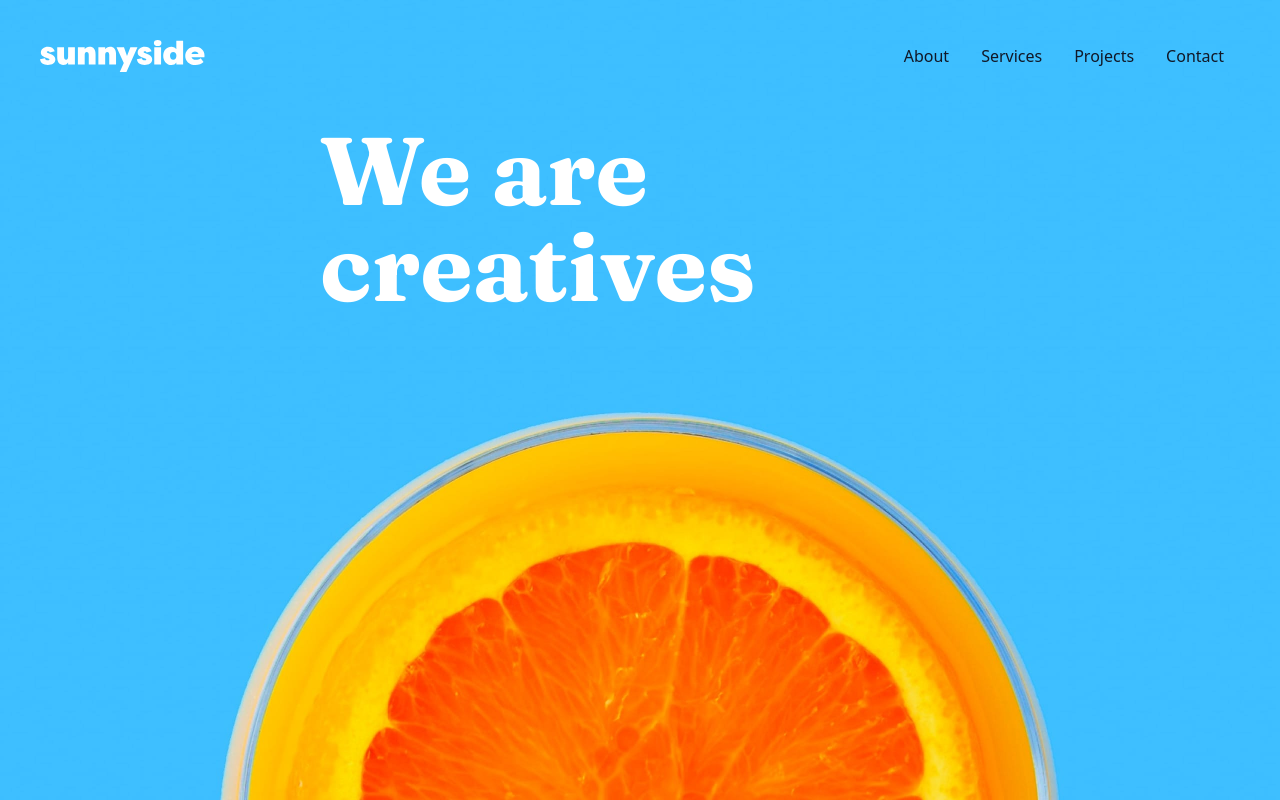
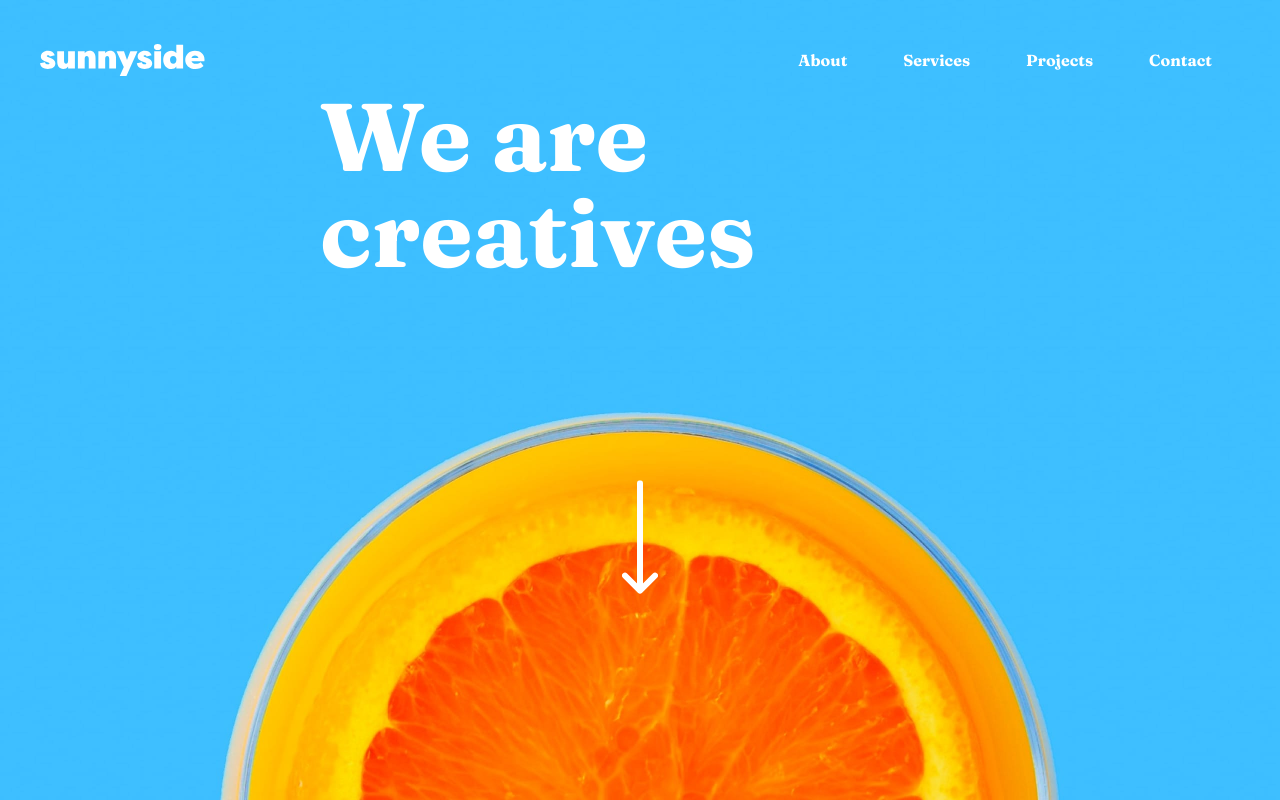
Before and after one commit to sinz134/fm-sunnyside-agency-landing-page, a website: page index.html in a window 1280 px wide. Drawn offline with Linux system fonts and the light colour scheme.

Commit message:
refactor: hero image, navigation

```diff
--- a/index.html
+++ b/index.html
@@ -30,44 +30,44 @@
     <div class="hero-image">
       <nav>
         <div
-          class="max-w-full flex flex-wrap items-center justify-between mx-auto py-10"
+          class="flex flex-wrap items-center justify-between max-w-full py-10 mx-auto"
         >
           <a
             href="https://flowbite.com/"
-            class="flex items-center space-x-3 rtl:space-x-reverse mx-10"
+            class="flex items-center mx-10 space-x-3 rtl:space-x-reverse"
           >
-            <img src="images/logo.svg" class="h-8" alt="Flowbite Logo" />
+            <img src="./images/logo.svg" class="h-8" alt="Flowbite Logo" />
           </a>
 
           <div class="w-full md:block md:w-auto mx-14" id="navbar-default">
             <ul
-              class="font-medium flex flex-col p-4 md:p-0 mt-4 md:flex-row md:space-x-8 rtl:space-x-reverse md:mt-0 md:border-0 dark:border-gray-700"
+              class="flex flex-col p-4 mt-4 font-medium md:p-0 md:flex-row md:space-x-8 rtl:space-x-reverse md:mt-0 md:border-0"
             >
               <li>
                 <a
                   href="#"
-                  class="block py-2 px-3 text-gray-900 rounded hover:bg-gray-100 md:hover:bg-transparent md:border-0 md:hover:text-blue-700 md:p-0 dark:text-white md:dark:hover:text-blue-500 dark:hover:bg-gray-700 dark:hover:text-white md:dark:hover:bg-transparent"
+                  class="block px-3 py-2 rounded-full hover:bg-gray-100/30 hover:uppercase hover:px-5 hover:py-3"
                   >About</a
                 >
               </li>
               <li>
                 <a
                   href="#"
-                  class="block py-2 px-3 text-gray-900 rounded hover:bg-gray-100 md:hover:bg-transparent md:border-0 md:hover:text-blue-700 md:p-0 dark:text-white md:dark:hover:text-blue-500 dark:hover:bg-gray-700 dark:hover:text-white md:dark:hover:bg-transparent"
+                  class="block px-3 py-2 rounded-full hover:bg-gray-100/30 hover:uppercase hover:px-5 hover:py-3"
                   >Services</a
                 >
               </li>
               <li>
                 <a
                   href="#"
-                  class="block py-2 px-3 text-gray-900 rounded hover:bg-gray-100 md:hover:bg-transparent md:border-0 md:hover:text-blue-700 md:p-0 dark:text-white md:dark:hover:text-blue-500 dark:hover:bg-gray-700 dark:hover:text-white md:dark:hover:bg-transparent"
+                  class="block px-3 py-2 rounded-full hover:bg-gray-100/30 hover:uppercase hover:px-5 hover:py-3"
                   >Projects</a
                 >
               </li>
               <li>
                 <a
                   href="#"
-                  class="block py-2 px-3 text-gray-900 rounded hover:bg-gray-100 md:hover:bg-transparent md:border-0 md:hover:text-blue-700 md:p-0 dark:text-white md:dark:hover:text-blue-500 dark:hover:bg-gray-700 dark:hover:text-white md:dark:hover:bg-transparent"
+                  class="block px-3 py-2 rounded-full hover:bg-gray-100/30 hover:uppercase hover:px-5 hover:py-3"
                   >Contact</a
                 >
               </li>
@@ -77,7 +77,9 @@
       </nav>
       <div class="hero-text">
         <h1 class="text-8xl">We are creatives</h1>
+        <img src="images/icon-arrow-down.svg"  />
       </div>
+
     </div>
     <!--
 
--- a/styles.css
+++ b/styles.css
@@ -1,6 +1,6 @@
-@tailwind base;
-@tailwind components;
-@tailwind utilities;
+@import "tailwindcss/base";
+@import "tailwindcss/components";
+@import "tailwindcss/utilities";
 
 .attribution {
   font-size: 11px;
@@ -23,15 +23,27 @@
   background-size: cover;
   position: relative;
 }
-.hero-text{
+.hero-text {
   color: white;
-    font-family: 'Fraunces', serif;
-    font-weight:700;
+  font-family: "Fraunces", serif;
+  font-weight: 700;
 
   position: absolute;
-    top: 20%;
+  top: 30%;
   left: 50%;
-    transform: translateX(-50%) translateY(-20%);
+  transform: translateX(-50%) translateY(-30%);
+}
 
+.hero-text img {
+  margin: 0 auto;
+  padding-top: 200px;
+}
 
+#navbar-default {
+  font-family: "Fraunces", serif;
+  color: white;
 }
+
+#navbar-default a:hover {
+  font-size: 12px;
+}
```
Also changed, not shown: images/icon-arrow-down.png (added), output.css. Lines whose indentation alone changed are shown as unchanged.
